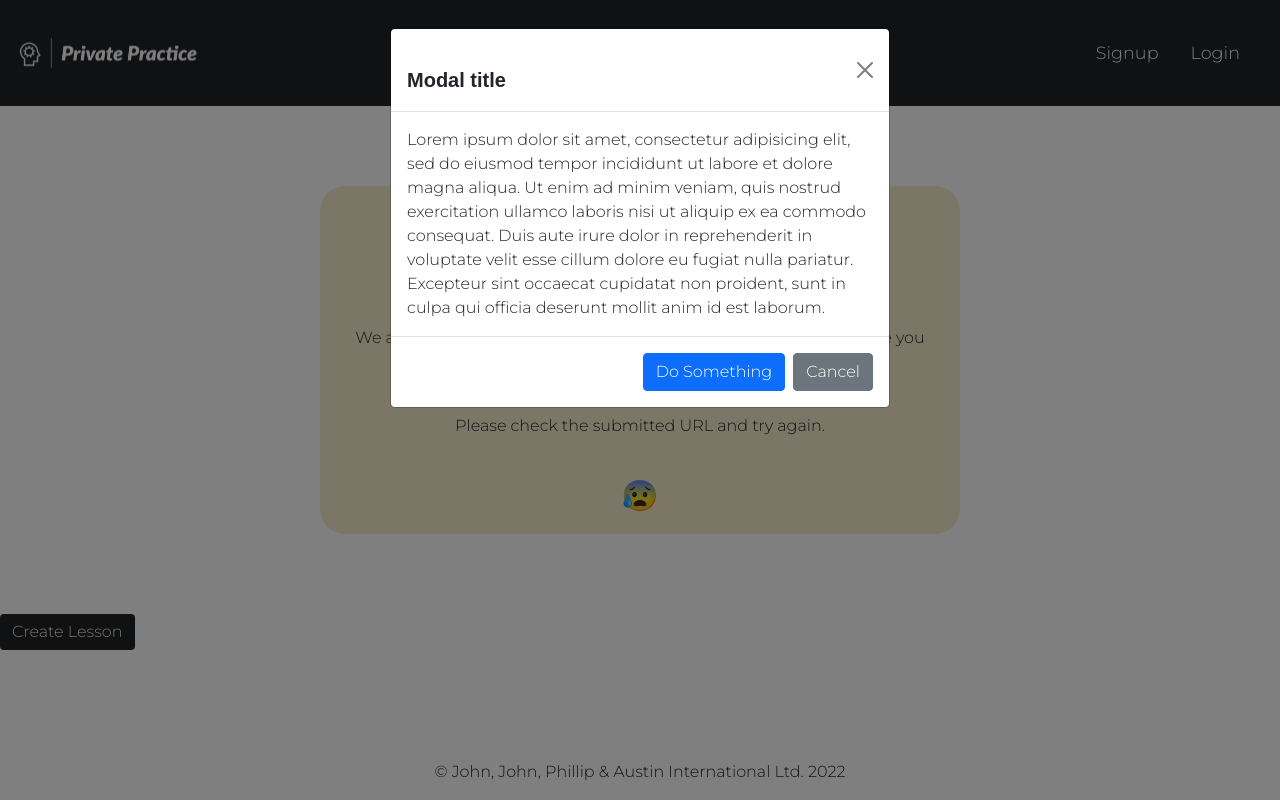
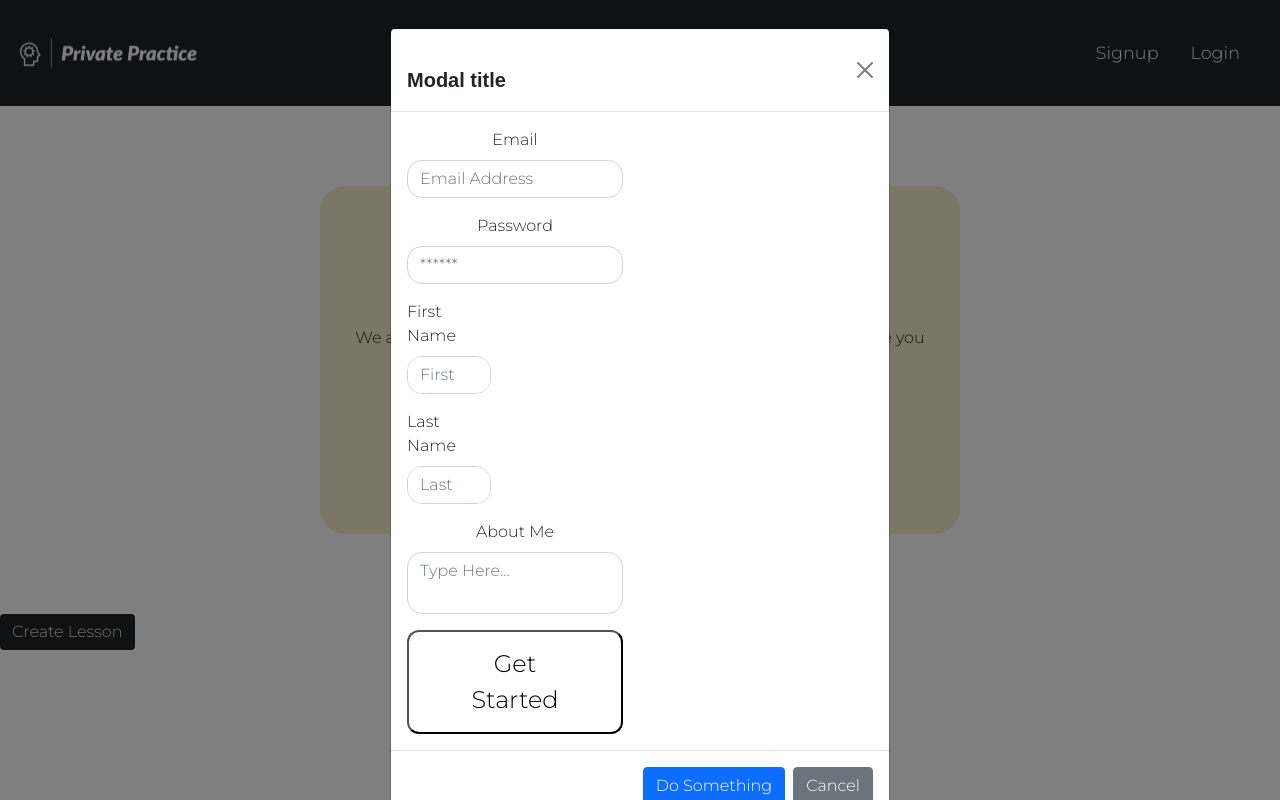
Before and after one commit to Guzzemetti/private-practice, a React (Create React App) app in the folder client/: page /home in a window 1280 px wide. Both pictures are taken after a click on the button "Create Lesson". Built offline with nearby package versions, Linux system fonts and the light colour scheme.

Commit message:
Added the sign-up form to the Creat Lesson Modal. Hopefully this wasn't dumb.

```diff
--- a/client/src/components/CreateLesson/CreateLesson.js
+++ b/client/src/components/CreateLesson/CreateLesson.js
@@ -1,19 +1,9 @@
-import React, { useState } from "react";
-// import { useMutation } from '@apollo/client';
-// import { LOGIN } from '../../utils/mutations';
-// import Auth from '../../utils/auth';
-
-
-import { Button, Modal, ModalHeader, ModalBody, ModalFooter } from 'reactstrap';
+import React from "react";
 
 import 'bootstrap/dist/css/bootstrap.min.css';
 import './createModal.css'
-
-
-
-
-
-
+import { Button, Modal, ModalHeader, ModalBody, ModalFooter } from 'reactstrap';
+import { Label, Input, Row, Col, FormGroup, Form } from 'reactstrap';
 
 
 class ModalExample extends React.Component {
@@ -39,7 +29,86 @@ class ModalExample extends React.Component {
         <Modal isOpen={this.state.modal} toggle={this.toggle} className={this.props.className}>
           <ModalHeader toggle={this.toggle}>Modal title</ModalHeader>
           <ModalBody>
-            Lorem ipsum dolor sit amet, consectetur adipisicing elit, sed do eiusmod tempor incididunt ut labore et dolore magna aliqua. Ut enim ad minim veniam, quis nostrud exercitation ullamco laboris nisi ut aliquip ex ea commodo consequat. Duis aute irure dolor in reprehenderit in voluptate velit esse cillum dolore eu fugiat nulla pariatur. Excepteur sint occaecat cupidatat non proident, sunt in culpa qui officia deserunt mollit anim id est laborum.
+          <Form>
+                    <Row>
+                      <div className="inputRow">
+                        {/* Email Input */}
+                        <Col md={12}>
+                          <FormGroup >
+                            <Label className="labels" for="exampleEmail">
+                              Email
+                            </Label>
+                            <Input
+                              id="exampleEmail"
+                              name="email"
+                              placeholder="Email Address"
+                              type="email"
+                            />
+                          </FormGroup>
+                        </Col>
+                        {/* Password Input */}
+                        <Col md={12}>
+                          <FormGroup>
+                            <Label className="labels" for="examplePassword">
+                              Password
+                            </Label>
+                            <Input
+                              id="examplePassword"
+                              name="password"
+                              placeholder="******"
+                              type="password"
+                            />
+                          </FormGroup>
+                        </Col>
+                        {/* First Name Input */}
+                        <Row>
+                          <Col md={6}>
+                            <FormGroup>
+                              <Label className="labels" for="firstName">
+                                First Name
+                              </Label>
+                              <Input
+                                id="firstName"
+                                name="firstname"
+                                placeholder="First Name"
+                                type="textarea"
+                              />
+                            </FormGroup>
+                          </Col>
+                          {/* Last Name Input */}
+                          <Col md={6}>
+                            <FormGroup>
+                              <Label className="labels" for="lastName">
+                                Last Name
+                              </Label>
+                              <Input
+                                id="lastName"
+                                name="lastname"
+                                placeholder="Last Name"
+                                type="textarea"
+                              />
+                            </FormGroup>
+                          </Col>
+                        </Row>
+                        {/* About Me Input */}
+                        <Col md={12}>
+                          <FormGroup>
+                            <Label className="labels" for="aboutMe">
+                              About Me
+                            </Label>
+                            <Input
+                              id="aboutMe"
+                              name="aboutMe"
+                              placeholder="Type Here..."
+                              type="textarea"
+                            />
+                          </FormGroup>
+                        </Col>
+                        <button className="card-button" type="submit">Get Started</button>
+                      </div>
+                    </Row>
+
+                  </Form>
           </ModalBody>
           <ModalFooter>
             <Button color="primary" onClick={this.toggle}>Do Something</Button>{' '}
```
